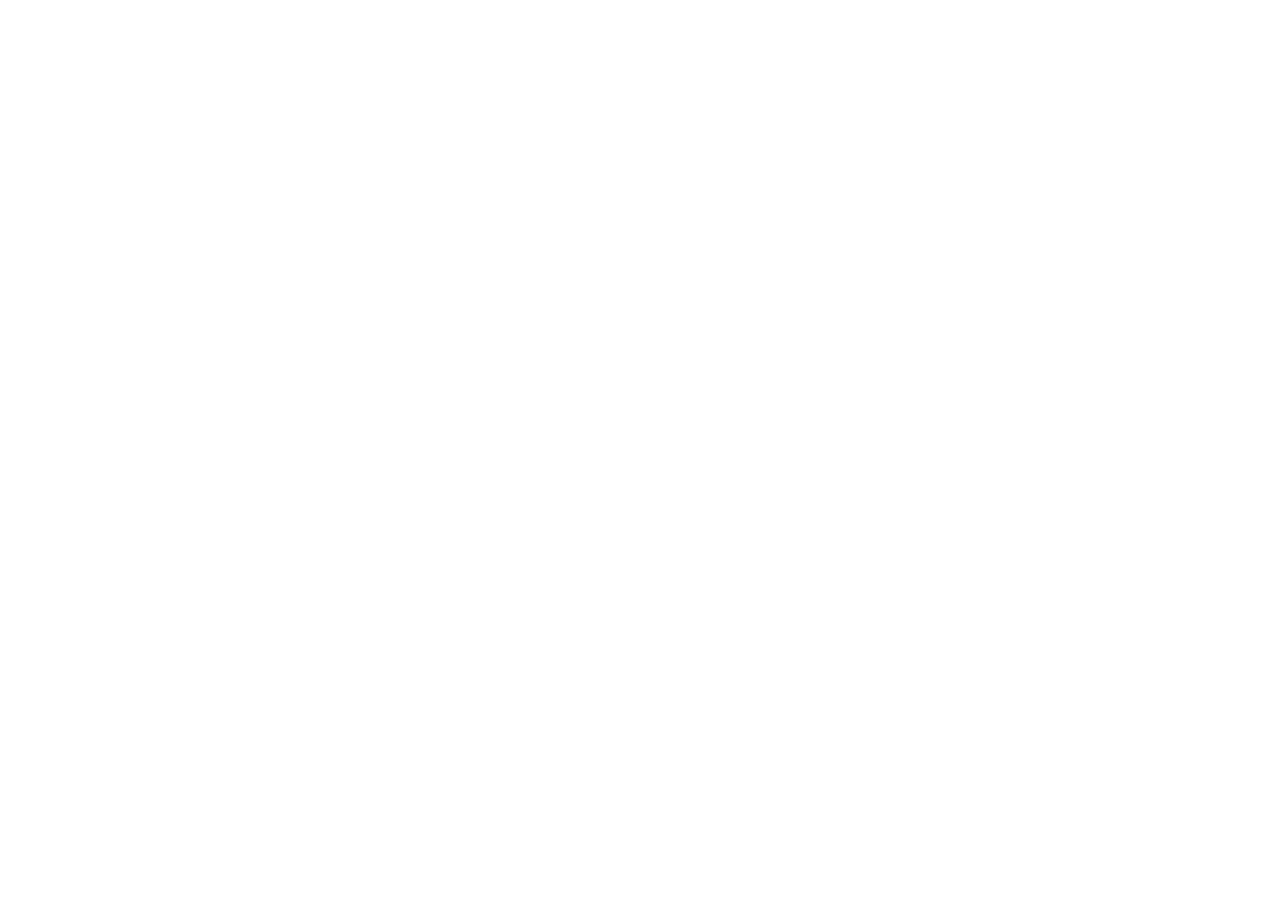
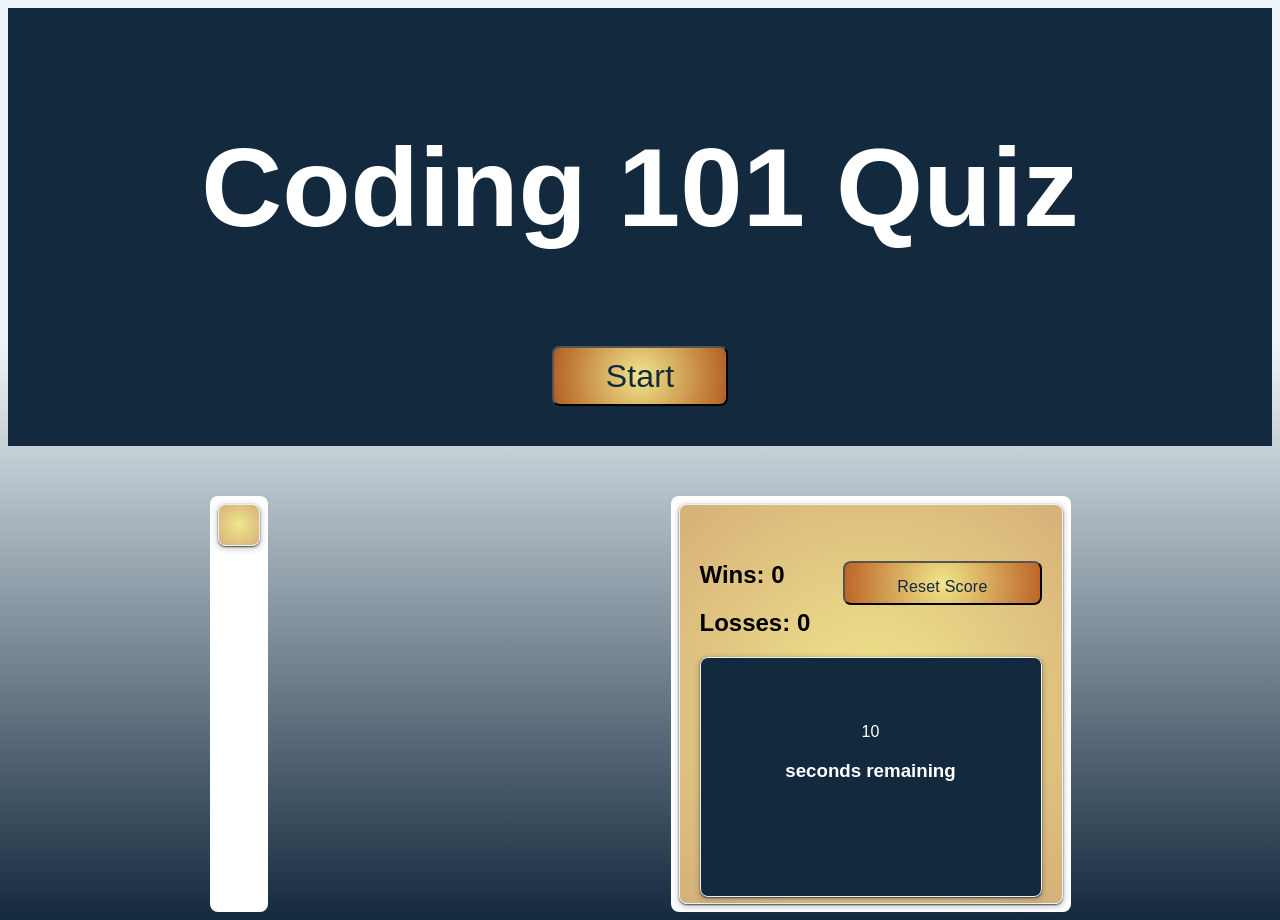
Before and after one commit to Scott-J-Clarke/coding-quiz, a plain HTML site: page index.html in a window 1280 px wide. Before the commit the page ends 800 px from the top, so only its background shows below. Drawn offline with Linux system fonts and the light colour scheme; files that its build step writes are made by us from their sources; files whose address does not match are found by name.

Commit message:
Updated css with formatting from another game

```diff
--- a/Assets/style.css
+++ b/Assets/style.css
@@ -0,0 +1,138 @@
+* {
+    box-sizing: border-box;
+}
+
+body {
+    font-family: sans-serif;
+    /* margin: auto; */
+    display: flex;
+    flex-direction: column;
+    min-height: 100vh;
+    justify-content: flex-start;
+    background: linear-gradient(0deg, rgba(19,41,61,1) 0%, rgba(237,245,249,1 )63%);
+}
+
+.reset-button {
+    font-size: 16px;
+    height: 30px;
+    line-height: 8px;
+    margin-top: 20px;
+}
+
+.win-loss-container {
+    display: flex;
+    justify-content: space-between;
+    margin-top: 16px;
+}
+
+button {
+    background: radial-gradient(circle, rgba(240,230,140,1) 0%, rgba(187,96,33,0.9542191876750701) 100%);
+    border-radius: 8px;
+    color: #13293d;
+    cursor: pointer;
+    font-size: 2em;
+    letter-spacing: 0.21px;
+    line-height: 16px;
+    max-width: 255px;
+    padding: 20px 52px;
+    text-align: center;
+    transition-duration: 0.15s;
+    transition-property: background-color;
+    transition-timing-function: linear;
+    margin-top: 0.6em;
+}
+
+header {
+    padding: 40px;
+    text-align: center;
+    background: #13293d;
+    color: #fff;
+    border-bottom: 30px #879274;
+}
+
+main {
+    display: flex;
+    flex-wrap: wrap;
+    justify-content: space-around;
+}
+
+section {
+    flex: 0 auto;
+    padding: 8px;
+    margin-top: 50px;
+    background-color: white;
+    border-radius: 8px;
+}
+
+.word-guess {
+    width: 55vw;
+    height: 400px;
+}
+
+.results {
+    width: 30vw;
+    height: 400px;
+}
+
+.card {
+    background: radial-gradient(circle, rgba(240,230,140, 1) 0%, rgba(187,124,33,0.604078131652661) 100%);
+    border: 1px solid #eceff1;
+    border-radius: 8px;
+    box-shadow: rgba(60, 64, 67, 2) 0 1px 2px 0,
+        rgba(60, 64, 67, 0.15) 0 2px 4px 3px;
+    margin: auto;
+    padding: 20px;
+}
+
+.word-blanks {
+    line-height: 360px;
+}
+
+.large-font {
+    font-size: 3.5em;
+    text-align: center;
+}
+
+.timer {
+    height: 240px;
+    padding: 10px;
+    background: #13293d;
+    color: #fff;
+    text-align: center;
+}
+
+.timer-text {
+    padding: 55px;
+}
+
+@media screen and (max-width: 1183px) {
+    main {
+        flex-direction: column;
+    }
+
+    .word-guess,
+    .results {
+        width: 90vw;
+    }
+
+    section {
+        background-color: white;
+        margin: 20px auto;
+        width: 92vw;
+    }
+}
+
+@media screen and (max-width: 504px) {
+    .large-font {
+        font-size: 2em;
+    }
+
+    .reset-button {
+        font-size: 12px;
+        width: 20ox;
+    }
+
+    .timer {
+        height: 200px;
+    }
+}
--- a/index.html
+++ b/index.html
@@ -1,13 +1,42 @@
 <!DOCTYPE html>
 <html>
   <head>
-    <title>How Well Do You Know Basic Coding?</title>
+    <title>Coding 101 Quiz</title>
     <meta charset="UTF-8" />
     <meta name="viewport" content="width=device-width, initial-scale=1" />
-    <link rel="stylesheet" type="text/css" href="assets/css/style.css" />
+    <link rel="stylesheet" type="text/css" href="Assets/style.css" />
   </head>
+  <body>
+    <header>
+      <div class="large-font"><h1>Coding 101 Quiz</h1></div>
+      <button class="start-button">Start</button>
+    </header>
 
-  <body>
+    <main>
+      <section>
+        <div class="card quiz-question">
+        </div>
+      </section>
+
+      <section>
+        <div class="card results">
+          <div class="win-loss-container">
+          <div>
+          <h2>Wins: <span class="win">0 </span></h2>
+          <h2>Losses: <span class="lose">0 <span></h2>
+        </div>
+          <button class="reset-button">Reset Score</button>
+      </div>
+          <div class="card timer">
+            <div class="timer-text">
+            <div clas="large-font timer-count">10</div>
+            <h3>seconds remaining</h3>
+          </div>
+
+          </div>
+        </div>
+      </section>
+    </main>
   <script src="assets/js/script.js"></script>
   </body>
 </html>
```
